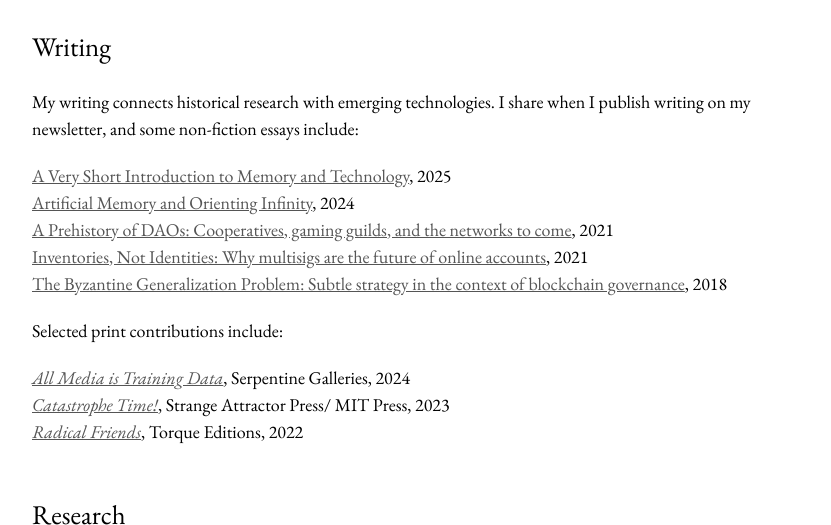
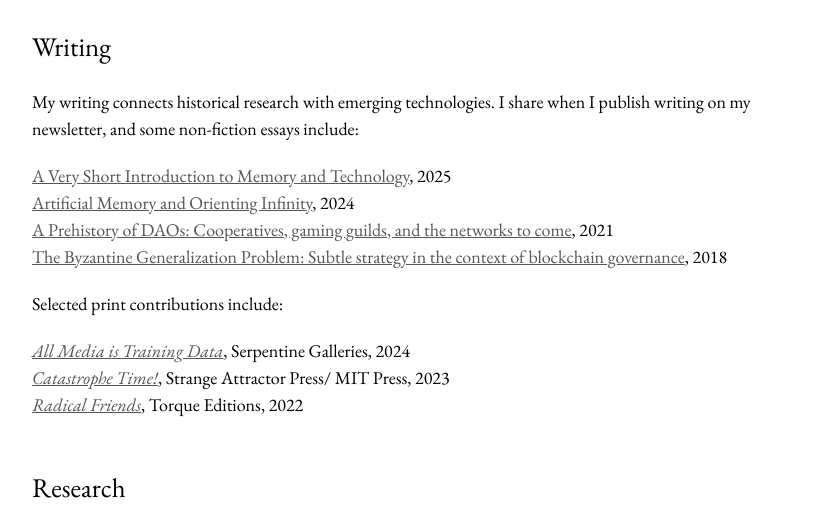
Before and after one commit to keikreutler/keikreutler.github.io, a plain HTML site: page index.html in a window 1280 px wide. Shown: the part 201-726 px from the top of the page, without its empty margins (224-1055 px from the left). Drawn offline with nearby package versions, Linux system fonts and the light colour scheme.

Commit message:
Update index.html

```diff
--- a/index.html
+++ b/index.html
@@ -45,8 +45,6 @@
 			<a href="https://summerofprotocols.com/research/artificial-memory-and-orienting-infinity" target="_blank">Artificial Memory and Orienting Infinity</a>, 2024
 			<br>
 			<a href="https://gnosisguild.mirror.xyz/t4F5rItMw4-mlpLZf5JQhElbDfQ2JRVKAzEpanyxW1Q" target="_blank">A Prehistory of DAOs: Cooperatives, gaming guilds, and the networks to come</a>, 2021
-			<br>
-			<a href="https://medium.com/gnosis-pm/inventories-not-identities-7da9a4ec5a3e" target="_blank">Inventories, Not Identities: Why multisigs are the future of online accounts</a>, 2021
 			<br>
 			<a href="https://www.anthropocene-curriculum.org/contribution/the-byzantine-generalization-problem" target="_blank">The Byzantine Generalization Problem: Subtle strategy in the context of blockchain governance</a>, 2018
 		</p>
```
